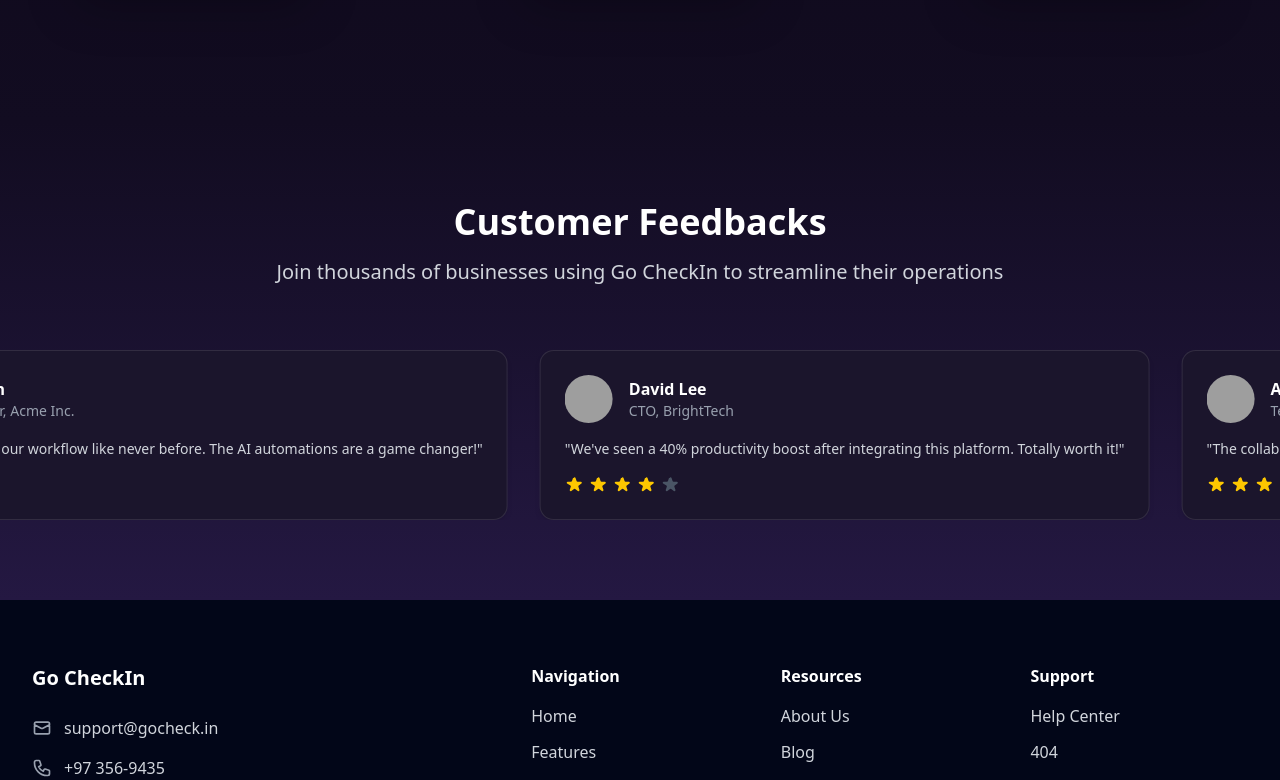
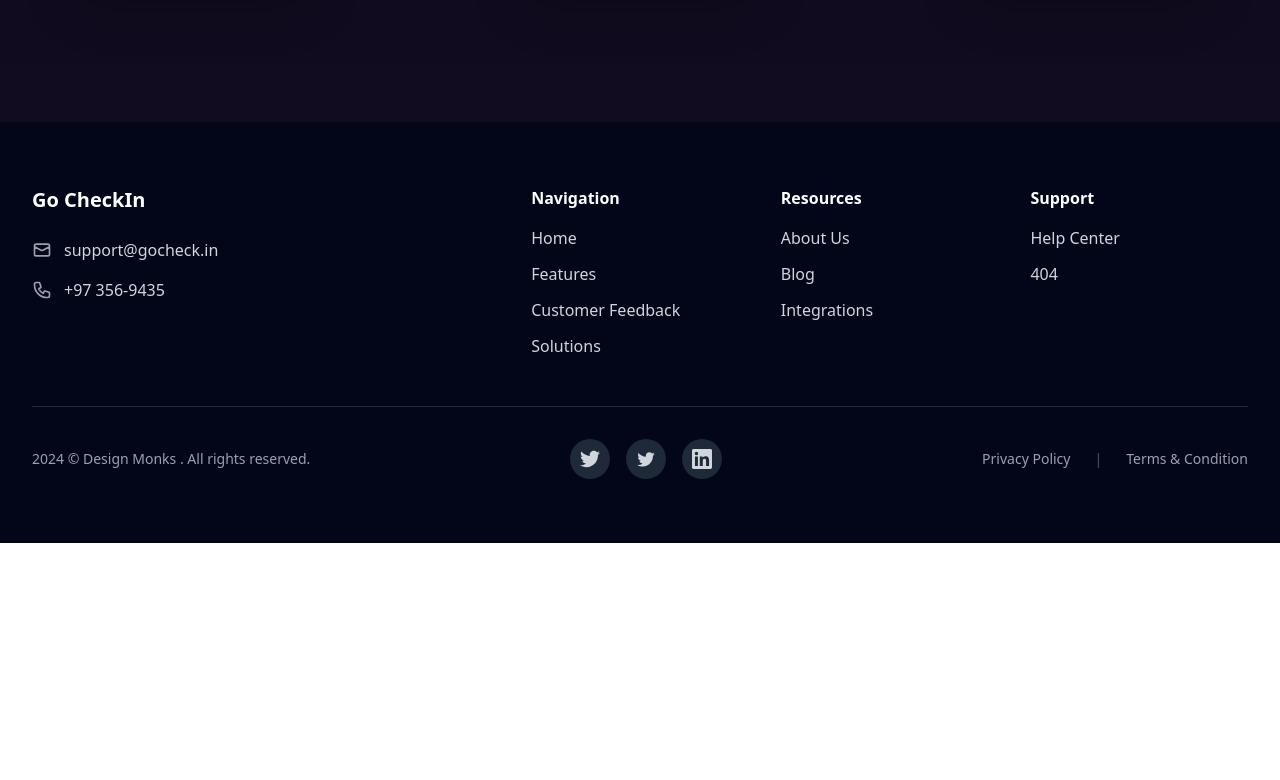
Before and after one commit to abin98anto/gocheckin-landing, a React (Vite) app: page / in a window 1280 px wide. Shown: the part 2778-3558 px from the top of the page. After the commit the page ends 3321 px from the top, so only its background shows below. Built offline with nearby package versions, Linux system fonts and the light colour scheme; grey boxes are pictures that could not be loaded.

Commit message:
refactor: removed success stories from landing page

```diff
--- a/src/page/LandingPage/LandingPage.tsx
+++ b/src/page/LandingPage/LandingPage.tsx
@@ -4,7 +4,7 @@
 import TrustedBrands from "./components/TrustedBrands";
 import FeaturesOverview from "./components/FeaturesOverview";
 import IntegratedSolutions from "./components/IntegratedSolutions";
-import SuccessStories from "./components/SuccessStories";
+// import SuccessStories from "./components/SuccessStories";
 import Footer from "./components/Footer";
 
 const LandingPage: React.FC = () => {
@@ -16,7 +16,7 @@
         <TrustedBrands />
         <FeaturesOverview />
         <IntegratedSolutions />
-        <SuccessStories />
+        {/* <SuccessStories /> */}
       </main>
       <Footer />
     </div>
```
Also changed, not shown: 1 other file (tests, documents, lock files or other folders).
